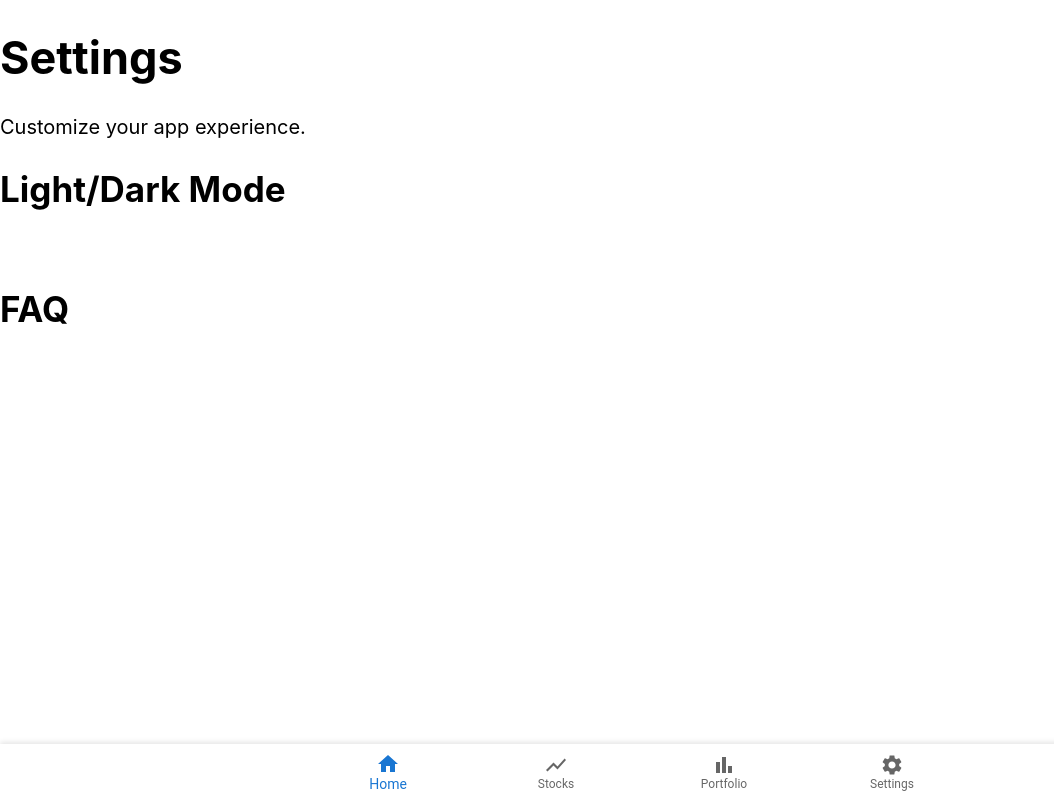
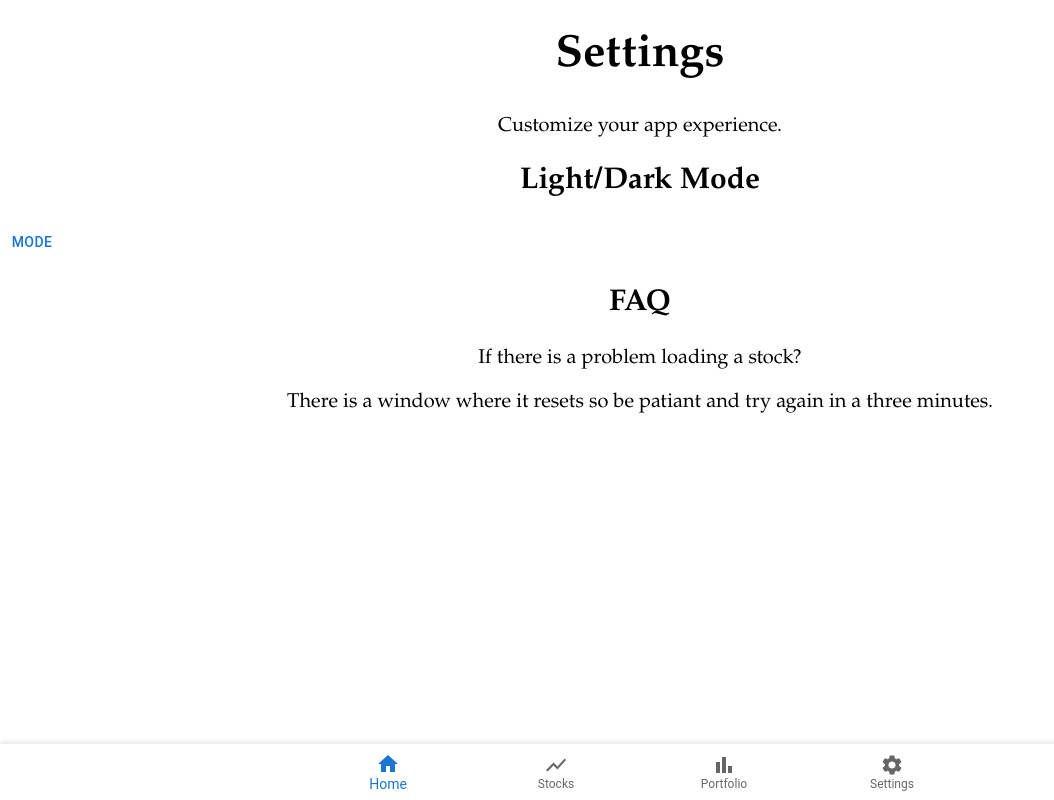
Before and after one commit to MaggieHemond/Software-Engineering, a React (Create React App) app in the folder Stock_App_Code/stock-app-REACT/: page /settings in a window 1280 px wide. Shown: the whole page, without its empty margins (0-1054 px from the left). Built offline with nearby package versions, Linux system fonts and the light colour scheme.

Commit message:
Light/Dark setting

```diff
--- a/Stock_App_Code/stock-app-REACT/src/pages/HomePage.js
+++ b/Stock_App_Code/stock-app-REACT/src/pages/HomePage.js
@@ -11,7 +11,7 @@ function HomePage() {
 
       <h2>Description of the Stock Tracking App</h2>
       <p>
-      This is a website/app that is about adding stocks to your portfolio that give you a good price.
+      This is a app that is about adding stocks to your portfolio that give you a good price.
       There are four pages, this page where you see the top stocks and the description. The Stock page,
       where you can request to see stocks with their acronym, and then if they have good prices, you add them to your portfolio.
       The portfolio page is a page where you can look at all the stocks you have and delete any that aren’t performing well.
--- a/Stock_App_Code/stock-app-REACT/src/pages/SettingsPage.js
+++ b/Stock_App_Code/stock-app-REACT/src/pages/SettingsPage.js
@@ -1,20 +1,28 @@
 import React from 'react';
-import { Button } from "@mui/material";
+import { Button} from "@mui/material";
 import '../stylesheets/HomePage.css';
 
+//https://www.geeksforgeeks.org/javascript-adding-a-class-name-to-the-element/?ref=ml_lbp
+
 function SettingsPage() {
+  const changeClass = () => {
+    var a = document.getElementById('myDiv')
+    a.classList.toggle("dark")
+  }
   return (
-    <div>
+    <div class="light" id="myDiv">
       <h1>Settings</h1>
       <p>Customize your app experience.</p>
 
       <h2>Light/Dark Mode</h2>
-      <Button></Button>
+
+      <Button onClick={changeClass}>Mode</Button>
 
       <h2>FAQ</h2>
-      <p></p>
+      <p>If there is a problem loading a stock?</p>
+      <p>There is a window where it resets so be patiant and try again in a three minutes.</p>
+
     </div>
   );
 }
-
 export default SettingsPage;
--- a/Stock_App_Code/stock-app-REACT/src/stylesheets/HomePage.css
+++ b/Stock_App_Code/stock-app-REACT/src/stylesheets/HomePage.css
@@ -1,9 +1,25 @@
 p {
     font-size: 20px;
+    text-align: center;
+    font-family: Garamond;
 }
 h1{
     font-size: 45px;
+    text-align: center;
+    font-family: Garamond;
 }
 h2{
-    font-size: 35px;
+    font-size: 30px;
+    text-align: center;
+    font-family: Garamond;
 }
+
+.light {
+    color: black;
+    background-color: white;
+  }
+
+.dark {
+    color: white;
+    background-color: black;
+  }
```
Also changed, not shown: 1 other file (tests, documents, lock files or other folders).
